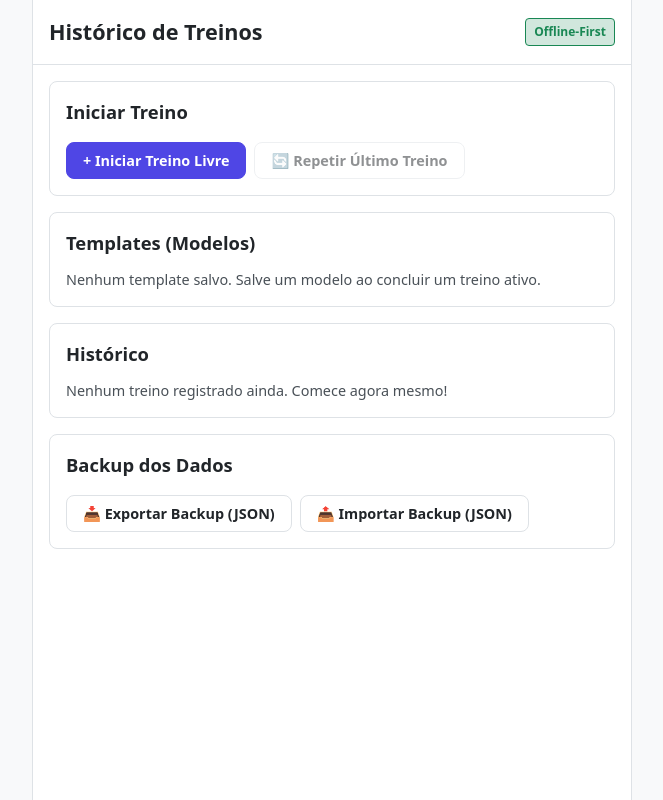
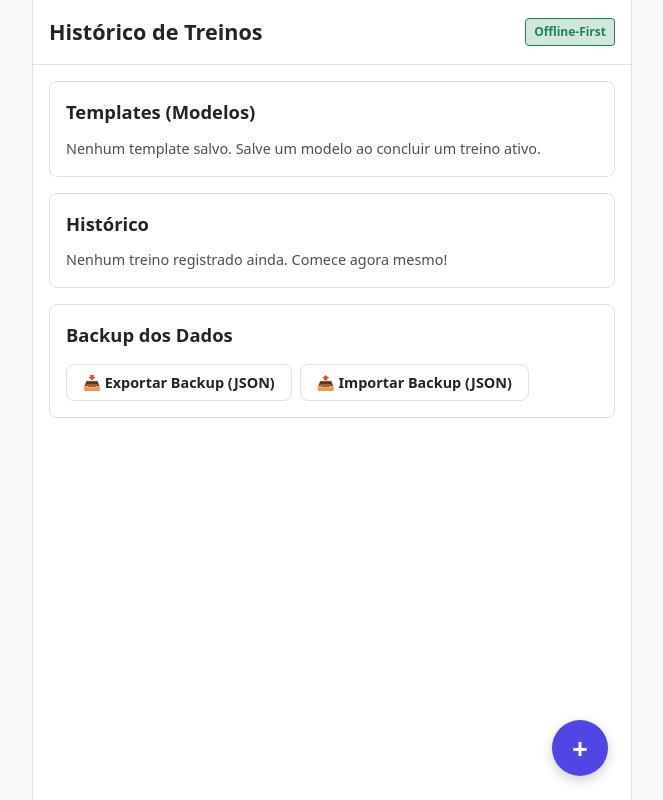
Before and after one commit to DeividSouSan/meu-treino, a React (Vite) app: page / in a window 1280 px wide. Shown: the whole page, without its empty margins (308-971 px from the left). Built offline with nearby package versions, Linux system fonts and the light colour scheme.

Commit message:
feat: replace 'Iniciar Treino Livre' with a bottom-right floating circular button and remove 'Repetir último treino'

```diff
--- a/package.json
+++ b/package.json
@@ -1,7 +1,7 @@
 {
   "name": "meu-treino",
   "private": true,
-  "version": "1.0.0",
+  "version": "1.1.0",
   "type": "module",
   "scripts": {
     "dev": "vite --host",
--- a/src/views/HistoryView.tsx
+++ b/src/views/HistoryView.tsx
@@ -76,12 +76,7 @@ export function HistoryView({
     }
   };
 
-  const handleRepeatLastWorkout = () => {
-    if (workoutHistory.length > 0) {
-      const lastWorkoutSession = workoutHistory[0];
-      startNewWorkout(lastWorkoutSession);
-    }
-  };
+
 
   const formatWorkoutDate = (dateString: string) => {
     const parsedDate = new Date(dateString);
@@ -123,21 +118,6 @@ export function HistoryView({
           </div>
         )}
 
-        <section className="card">
-          <h2>Iniciar Treino</h2>
-          <div style={{ display: 'flex', gap: 'var(--spacing-sm)', flexWrap: 'wrap', marginTop: 'var(--spacing-sm)' }}>
-            <button className="primary" onClick={() => startNewWorkout(null)}>
-              + Iniciar Treino Livre
-            </button>
-            <button
-              onClick={handleRepeatLastWorkout}
-              disabled={workoutHistory.length === 0}
-              style={{ opacity: workoutHistory.length === 0 ? 0.5 : 1 }}
-            >
-              🔄 Repetir Último Treino
-            </button>
-          </div>
-        </section>
 
         <section className="card">
           <h2>Templates (Modelos)</h2>
@@ -255,6 +235,44 @@ export function HistoryView({
           </div>
         </section>
       </main>
+
+      <div
+        style={{
+          position: 'fixed',
+          bottom: '24px',
+          left: '50%',
+          transform: 'translateX(-50%)',
+          width: '100%',
+          maxWidth: '600px',
+          paddingRight: '24px',
+          display: 'flex',
+          justifyContent: 'flex-end',
+          pointerEvents: 'none',
+          zIndex: 99,
+        }}
+      >
+        <button
+          className="primary"
+          onClick={() => startNewWorkout(null)}
+          title="Iniciar Treino Livre"
+          style={{
+            width: '56px',
+            height: '56px',
+            borderRadius: '50%',
+            fontSize: '28px',
+            boxShadow: '0 4px 12px rgba(0, 0, 0, 0.2)',
+            pointerEvents: 'auto',
+            padding: '0',
+            display: 'flex',
+            alignItems: 'center',
+            justifyContent: 'center',
+            border: 'none',
+            lineHeight: '1',
+          }}
+        >
+          +
+        </button>
+      </div>
     </div>
   );
 }
```
